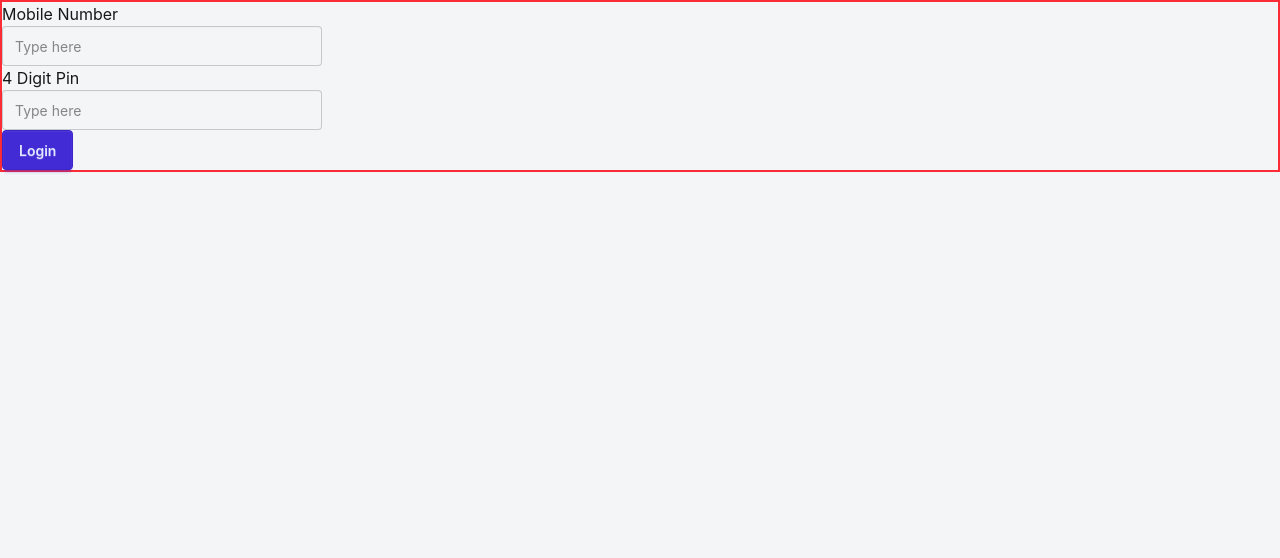
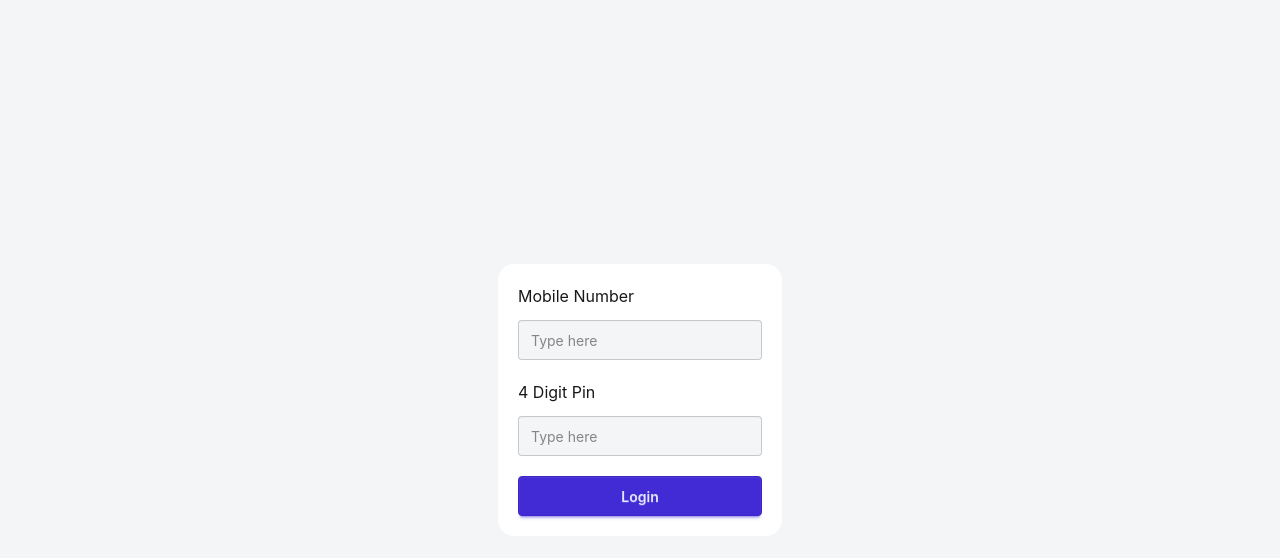
Before and after one commit to KAUSAR-BD/my-Pay, a website built with Vite: page index.html in a window 1280 px wide. Built offline with nearby package versions, Linux system fonts and the light colour scheme.

Commit message:
style login page with centered card layout

```diff
--- a/index.html
+++ b/index.html
@@ -6,21 +6,21 @@
     <meta name="viewport" content="width=device-width, initial-scale=1.0" />
     <title>my-pay</title>
   </head>
-  <body class="bg-[#f4f5f7] h-[100vh]">
+  <body class="bg-[#f4f5f7] h-[100vh] flex justify-center items-center">
 
     <!-- Login page -->
-    <form action="" class="border-red-500 border-2">
+    <form action="" class="bg-white rounded-2xl p-5">
       <div>
         <label for="">Mobile Number</label>
         <br>
-        <input type="text" placeholder="Type here" class="input bg-[#f4f5f7]" />
+        <input type="text" placeholder="Type here" class="input bg-[#f4f5f7] mt-3" />
       </div>
-      <div>
+      <div class="mt-5">
         <label for="">4 Digit Pin</label>
         <br>
-        <input type="text" placeholder="Type here" class="input bg-[#f4f5f7]" />
+        <input type="text" placeholder="Type here" class="input bg-[#f4f5f7] mt-3" />
       </div>
-      <button class="btn btn-primary">Login</button>
+      <button class="btn btn-primary mt-5 w-full">Login</button>
     </form>
     <script type="module" src="/src/main.js"></script>
   </body>
```
